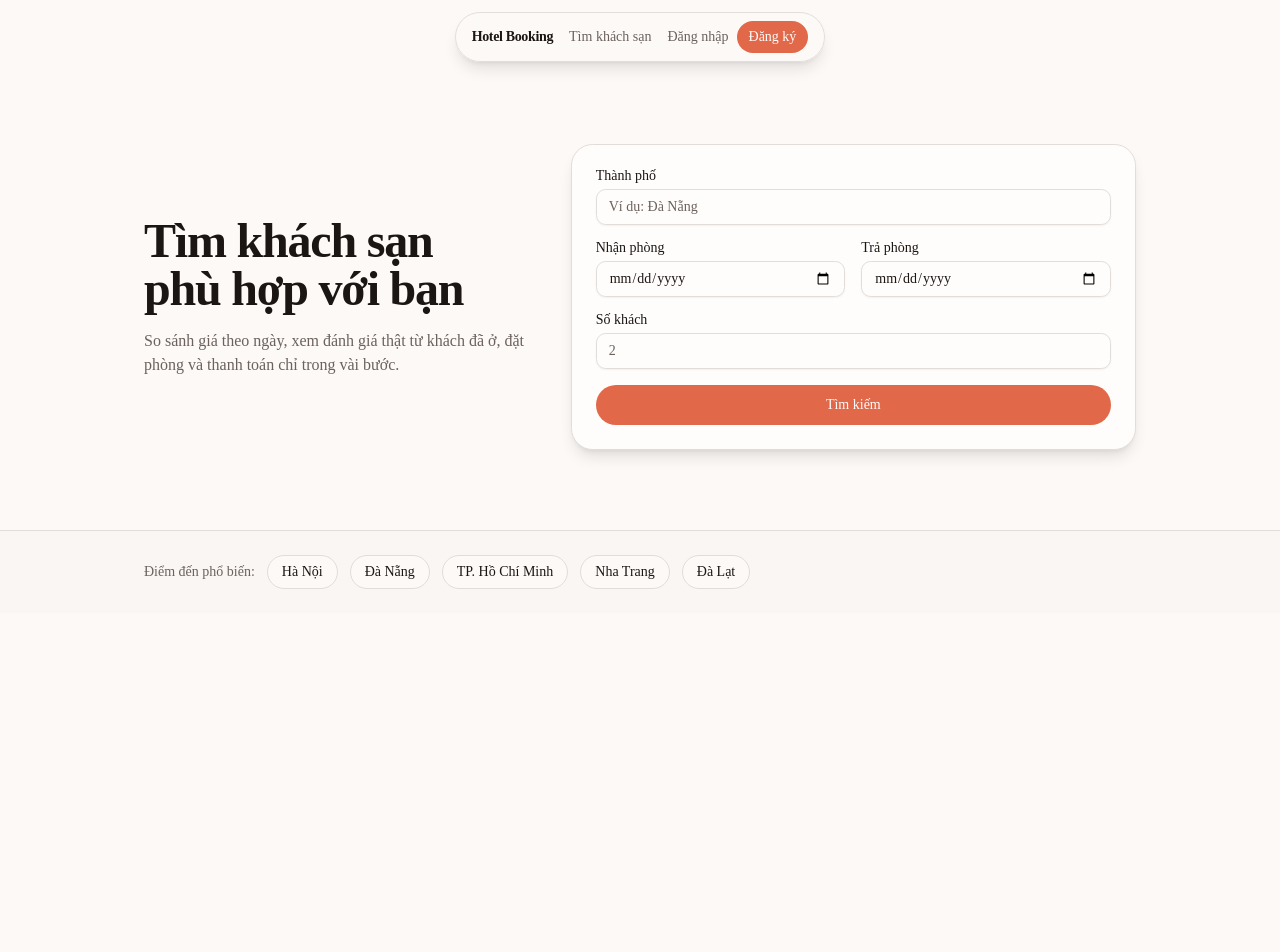
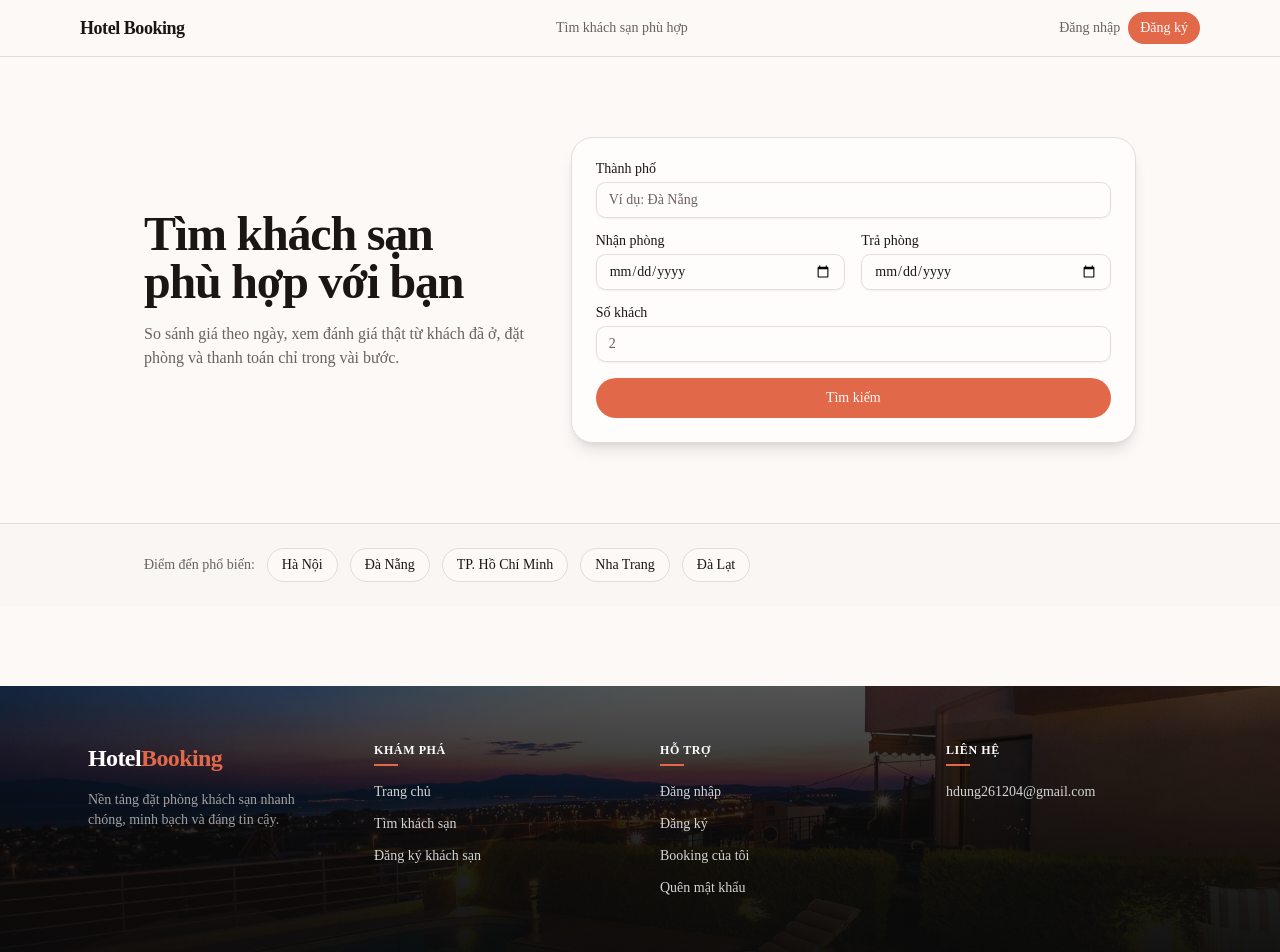
Before and after one commit to doujima26/hotel-management-system, a Next.js app in the folder frontend/: page / in a window 1280 px wide. Shown: the top 952 px of the page. Before the commit the page ends 800 px from the top, so only its background shows below. Built offline with nearby package versions, Linux system fonts and the light colour scheme.

Commit message:
style(frontend): don gian hoa nav va them footer 4 cot tham khao Continental

```diff
--- a/frontend/src/app/layout.tsx
+++ b/frontend/src/app/layout.tsx
@@ -4,6 +4,7 @@ import "./globals.css";
 import { QueryProvider } from "@/components/shared/QueryProvider";
 import { AuthBootstrap } from "@/components/shared/AuthBootstrap";
 import { Navbar } from "@/components/shared/Navbar";
+import { Footer } from "@/components/shared/Footer";
 import { Toaster } from "@/components/ui/sonner";
 
 const geistSans = Geist({
@@ -36,6 +37,7 @@ export default function RootLayout({
           <AuthBootstrap />
           <Navbar />
           <main className="flex-1">{children}</main>
+          <Footer />
           <Toaster position="top-center" />
         </QueryProvider>
       </body>
--- /dev/null
+++ b/frontend/src/components/shared/Footer.tsx
@@ -0,0 +1,101 @@
+"use client";
+
+import Image from "next/image";
+import Link from "next/link";
+import { usePathname } from "next/navigation";
+
+// Footer chi hien o khu vuc marketing/cong khai (theo DESIGN.md) - khu vuc app
+// (checkout/bookings/account/admin/staff/super-admin) khong co footer, giong
+// dashboard SaaS that.
+const NO_FOOTER_PREFIXES = ["/staff", "/super-admin", "/checkout", "/bookings", "/account"];
+
+const EXPLORE_LINKS = [
+  { href: "/", label: "Trang chủ" },
+  { href: "/hotels", label: "Tìm khách sạn" },
+  { href: "/admin/register", label: "Đăng ký khách sạn" },
+];
+
+const SUPPORT_LINKS = [
+  { href: "/login", label: "Đăng nhập" },
+  { href: "/register", label: "Đăng ký" },
+  { href: "/bookings", label: "Booking của tôi" },
+  { href: "/forgot-password", label: "Quên mật khẩu" },
+];
+
+const CONTACT_EMAIL = "hdung261204@gmail.com";
+
+export function Footer() {
+  const pathname = usePathname();
+
+  const isAdminShell = pathname.startsWith("/admin") && pathname !== "/admin/register";
+  if (isAdminShell || NO_FOOTER_PREFIXES.some((prefix) => pathname.startsWith(prefix))) {
+    return null;
+  }
+
+  return (
+    <footer className="relative mt-20 overflow-hidden text-neutral-300">
+      <Image src="/footer-bg.jpg" alt="" fill sizes="100vw" className="object-cover" />
+      <div className="absolute inset-0 bg-gradient-to-b from-neutral-950/70 via-neutral-950/90 to-neutral-950" />
+
+      <div className="relative mx-auto grid max-w-6xl grid-cols-1 gap-10 px-4 py-14 sm:grid-cols-2 sm:px-6 md:grid-cols-4">
+        <div>
+          <div className="text-2xl font-extrabold tracking-tight text-white">
+            Hotel<span className="text-primary">Booking</span>
+          </div>
+          <p className="mt-4 max-w-xs text-sm text-neutral-400">
+            Nền tảng đặt phòng khách sạn nhanh chóng, minh bạch và đáng tin cậy.
+          </p>
+        </div>
+
+        <div>
+          <h3 className="relative pb-2 text-xs font-bold tracking-wider text-white uppercase after:absolute after:bottom-0 after:left-0 after:h-0.5 after:w-6 after:bg-primary">
+            Khám phá
+          </h3>
+          <ul className="mt-4 flex flex-col gap-3 text-sm">
+            {EXPLORE_LINKS.map((link) => (
+              <li key={link.href}>
+                <Link href={link.href} className="transition-colors hover:text-primary">
+                  {link.label}
+                </Link>
+              </li>
+            ))}
+          </ul>
+        </div>
+
+        <div>
+          <h3 className="relative pb-2 text-xs font-bold tracking-wider text-white uppercase after:absolute after:bottom-0 after:left-0 after:h-0.5 after:w-6 after:bg-primary">
+            Hỗ trợ
+          </h3>
+          <ul className="mt-4 flex flex-col gap-3 text-sm">
+            {SUPPORT_LINKS.map((link) => (
+              <li key={link.href}>
+                <Link href={link.href} className="transition-colors hover:text-primary">
+                  {link.label}
+                </Link>
+              </li>
+            ))}
+          </ul>
+        </div>
+
+        <div>
+          <h3 className="relative pb-2 text-xs font-bold tracking-wider text-white uppercase after:absolute after:bottom-0 after:left-0 after:h-0.5 after:w-6 after:bg-primary">
+            Liên hệ
+          </h3>
+          <ul className="mt-4 flex flex-col gap-3 text-sm">
+            <li>
+              <a href={`mailto:${CONTACT_EMAIL}`} className="transition-colors hover:text-primary">
+                {CONTACT_EMAIL}
+              </a>
+            </li>
+          </ul>
+        </div>
+      </div>
+
+      <div className="relative border-t border-white/10">
+        <div className="mx-auto max-w-6xl px-4 py-5 text-xs text-neutral-500 sm:px-6">
+          © {new Date().getFullYear()} Hotel Booking. Đồ án tốt nghiệp.
+        </div>
+      </div>
+    </footer>
+  );
+}
--- a/frontend/src/components/shared/Navbar.tsx
+++ b/frontend/src/components/shared/Navbar.tsx
@@ -12,9 +12,8 @@ import { cn } from "@/lib/utils";
 // tru /admin/register van la trang cong khai de dang ky tai khoan chu khach san.
 const APP_SHELL_PREFIXES = ["/staff", "/super-admin"];
 
-// N5 Floating pill (DESIGN.md) - noi cach mep tren, bo tron, blur nen. Tren man
-// hinh hep, pill wrap xuong nhieu dong thay vi an bot lien ket - du dang chua co
-// menu hamburger rieng nen khong the danh mat chuc nang tren mobile.
+// Thanh nav don gian, full-width, khong noi/bo tron (theo yeu cau nguoi dung -
+// thay the ban N5 floating pill truoc do).
 export function Navbar() {
   const { user, isHydrated } = useAuth();
   const router = useRouter();
@@ -31,15 +30,14 @@ export function Navbar() {
   }
 
   return (
-    <>
-      <header className="fixed inset-x-0 top-3 z-20 flex justify-center px-3">
-        <div className="flex w-fit max-w-full flex-wrap items-center justify-center gap-x-4 gap-y-1.5 rounded-3xl border bg-background/85 px-4 py-2 shadow-lg backdrop-blur-md sm:flex-nowrap sm:rounded-full">
-          <Link href="/" className="shrink-0 text-sm font-semibold tracking-tight">
+    <header className="border-b bg-background">
+      <div className="mx-auto flex max-w-6xl flex-wrap items-center justify-between gap-x-4 gap-y-2 px-4 py-3">
+        <Link href="/" className="shrink-0 text-lg font-semibold tracking-tight">
           Hotel Booking
         </Link>
-          <nav className="flex flex-wrap items-center justify-center gap-x-4 gap-y-1 text-sm">
+        <nav className="flex flex-wrap items-center gap-x-4 gap-y-1 text-sm">
           <Link href="/hotels" className="text-muted-foreground hover:text-foreground">
-              Tìm khách sạn
+            Tìm khách sạn phù hợp
           </Link>
           {isHydrated && user && (
             <>
@@ -93,7 +91,5 @@ export function Navbar() {
         </div>
       </div>
     </header>
-      <div className="h-24 sm:h-16" aria-hidden />
-    </>
   );
 }
```
Also changed, not shown: frontend/public/footer-bg.jpg (added), 1 other file (tests, documents, lock files or other folders). Lines whose indentation alone changed are shown as unchanged.
